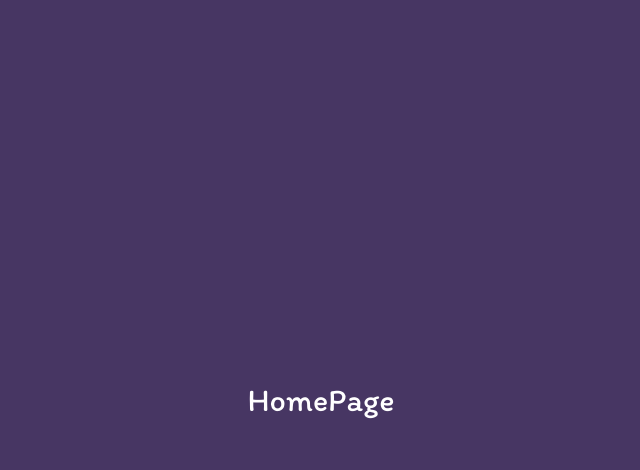
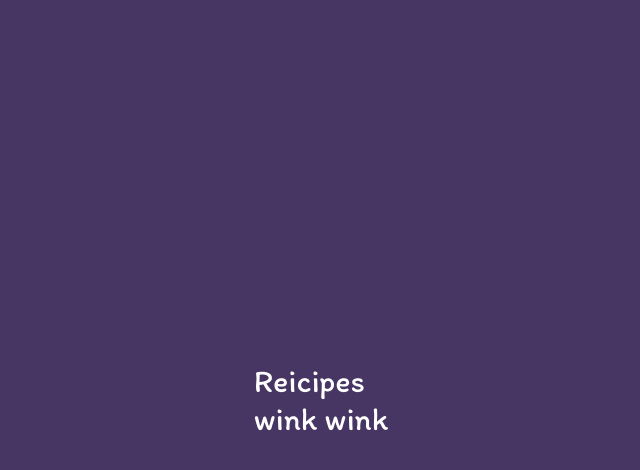
Before and after one commit to Laynaria/Vegan-Witch-Pot, a React (Vite) app in the folder frontend/: page / in a window 1280 px wide. Both pictures are taken after a click on the button "Enter". Shown: the top 470 px of the page, without its empty margins (319-959 px from the left). Built offline with nearby package versions, Linux system fonts and the light colour scheme.

Commit message:
added recipes pages, and did some fixes here and there

```diff
--- a/frontend/src/components/Home/Landing.jsx
+++ b/frontend/src/components/Home/Landing.jsx
@@ -5,12 +5,12 @@ import "./Landing.scss";
 
 export default function Error({ setIsLanding }) {
   return (
-    <div className="Landing">
+    <section className="Landing">
       <Player autoplay loop speed={1.25} src={witch} className="WitchLottie" />
       <button type="button" onClick={() => setIsLanding(false)}>
         Enter
       </button>
       <img src={logo} alt="logo" className="LogoLanding" />
-    </div>
+    </section>
   );
 }
--- a/frontend/src/components/Home/Landing.scss
+++ b/frontend/src/components/Home/Landing.scss
@@ -7,6 +7,7 @@
   align-items: center;
   justify-content: space-around;
   z-index: 1000;
+  overflow-y: hidden;
 
   .WitchLottie {
     position: absolute;
--- /dev/null
+++ b/frontend/src/components/Home/Recipes.jsx
@@ -0,0 +1,10 @@
+import "./Recipes.scss";
+
+export default function Recipes() {
+  return (
+    <section className="Recipes">
+      <p>Reicipes</p>
+      <p>wink wink</p>
+    </section>
+  );
+}
--- /dev/null
+++ b/frontend/src/components/Home/Recipes.scss
@@ -0,0 +1,5 @@
+@import "../../assets/variables";
+
+.Recipes {
+  // min-height: 100vh;
+}
--- a/frontend/src/pages/Home.jsx
+++ b/frontend/src/pages/Home.jsx
@@ -1,11 +1,12 @@
 import { useState } from "react";
 import Landing from "@components/Home/Landing";
+import Recipes from "@components/Home/Recipes";
 
 export default function Home() {
   const [isLanding, setIsLanding] = useState(true);
   return (
     <main>
-      {isLanding ? <Landing setIsLanding={setIsLanding} /> : <p>HomePage</p>}
+      {isLanding ? <Landing setIsLanding={setIsLanding} /> : <Recipes />}
     </main>
   );
 }
```
